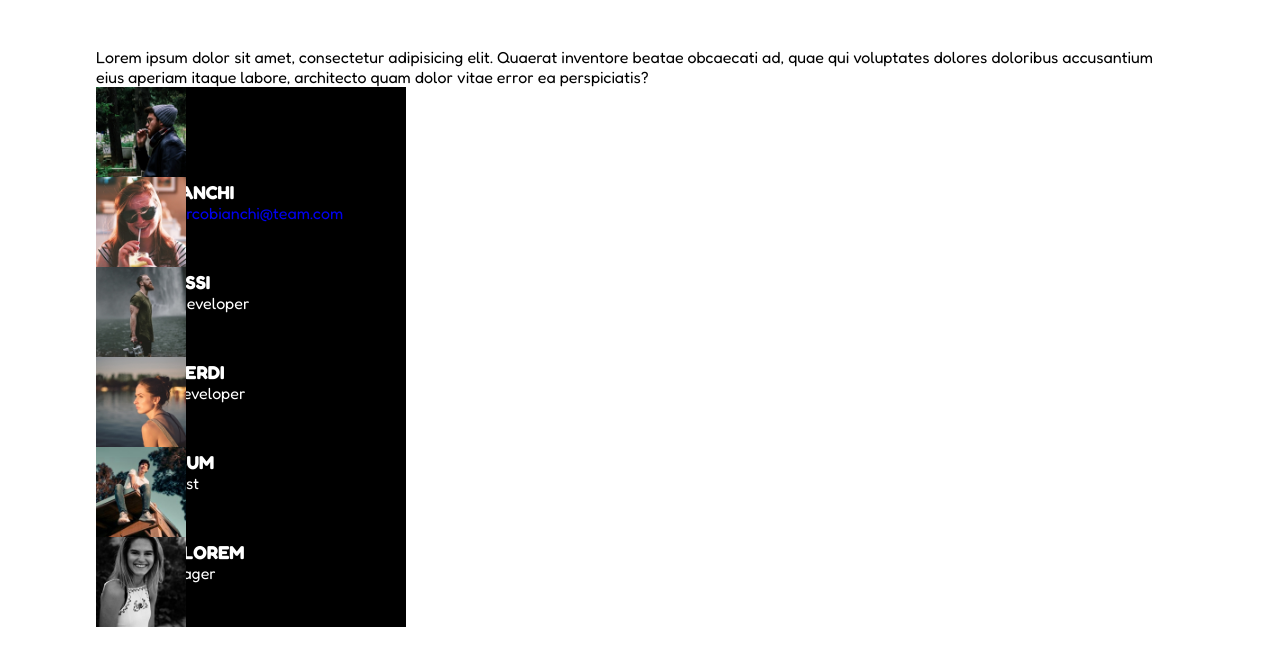
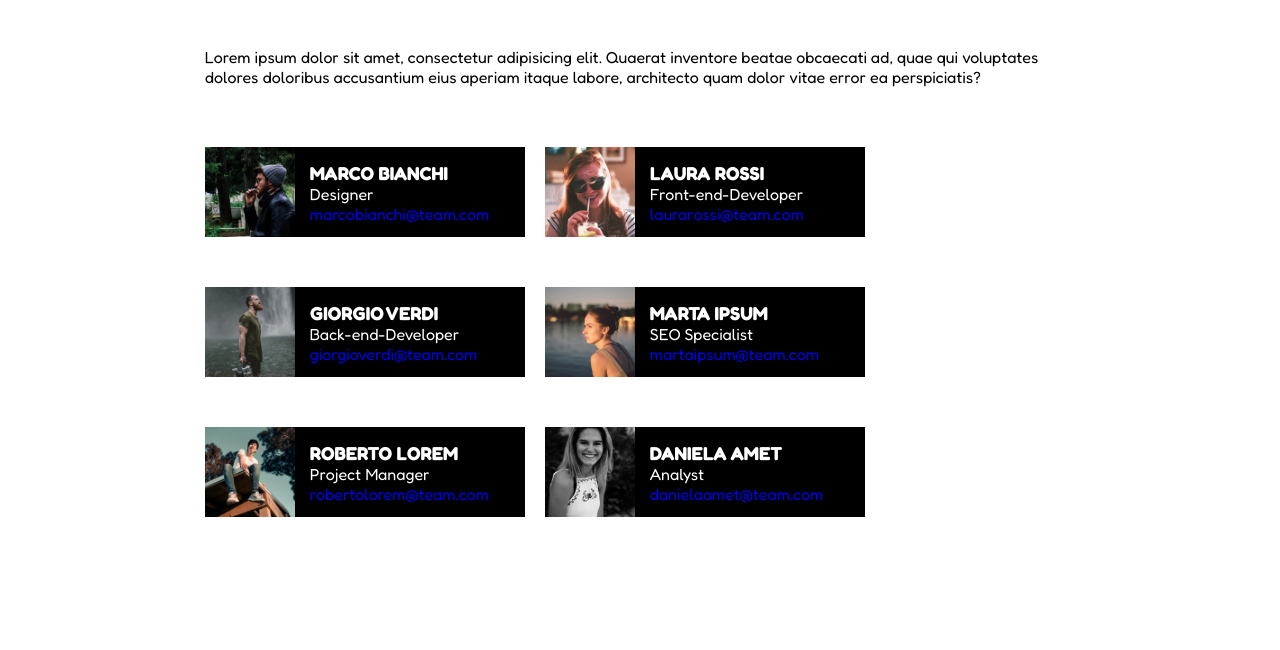
Before and after one commit to EmanueleDiLeo/html-css-float-cards, a plain HTML site: page index.html in a window 1280 px wide. Shown: the part 62-712 px from the top of the page. Drawn offline with Linux system fonts and the light colour scheme.

Commit message:
fine esercizio

```diff
--- a/css/style.css
+++ b/css/style.css
@@ -7,7 +7,7 @@
 
 body{
   font-family: 'Fredoka', sans-serif;
-  width: 85%;
+  width: 68%;
   max-width: 1200px;
   margin: 0 auto;
 }
@@ -21,14 +21,26 @@ h1{
 
 /* ***************************************** MAIN **********************************************************/
 
+p{
+  margin-bottom: 30px;
+}
+
 img{
   width: 90px;
   height: 90px;
+  margin-right: 15px;
+  vertical-align:middle;
+  /* object-fit: cover; */
 }
 
- h3,
+ h3{
+  color:white;
+  margin-top: 15px;
+
+ }
+
  span{
-  color:white
+  color:white;
  }
 
  a{
@@ -41,7 +53,20 @@ img{
  }
 
  .card{
+  display: inline-block;
+  margin: 30px 20px 20px 0px;
   background-color: black;
-  width: 310px;
+  width: 320px;
   height: 90px;
  }
+
+ .clearfix::after{
+  content: "";
+  display: table;
+  clear: both;
+}
+
+ .float-left{
+  float: left;
+  vertical-align:middle;
+}
--- a/index.html
+++ b/index.html
@@ -27,48 +27,95 @@
     </p>
 
     <!-- inizio DIV-MAIN -->
-    <div class="div-main">
+    <div class="div-main clearfix::after">
 
-      <div class="card">
+
+      <div class="card clearfix::after float-left">
+
+        <div class="float-left">
           <img src="img/male1.png" alt="MARCO BIANCHI" title="MARCO BIANCHI">
+        </div>
+
+        <div>
           <h3><strong>MARCO BIANCHI</strong></h3>
           <span>Designer</span>
           <a href="#">marcobianchi@team.com</a>
         </div>
 
-      <div class="card">
+      </div>
+
+
+
+      <div class="card clearfix::after float-left">
+
+        <div class="float-left">
           <img src="img/female1.png" alt="LAURA ROSSI" title="LAURA ROSSI">
+        </div>
+
+        <div>
           <h3><strong>LAURA ROSSI</strong></h3>
           <span>Front-end-Developer</span>
-        <a href="#"></a>
+          <a href="#">laurarossi@team.com</a>
         </div>
 
-      <div class="card">
+      </div>
+
+
+
+      <div class="card clearfix::after float-left">
+
+        <div class="float-left">
           <img src="img/male2.png" alt="GIORGIO VERDI" title="GIORGIO VERDI">
+        </div>
+
+        <div>
           <h3><strong>GIORGIO VERDI</strong></h3>
           <span>Back-end-Developer</span>
-        <a href="#"></a>
+          <a href="#">giorgioverdi@team.com</a>
         </div>
 
-      <div class="card">
+      </div>
+
+      <div class="card float-left">
+
+        <div class="float-left">
           <img src="img/female2.png" alt="MARTA IPSUM" title="MARTA IPSUM">
+        </div>
+
+        <div>
           <h3><strong>MARTA IPSUM</strong></h3>
           <span>SEO Specialist</span>
-        <a href="#"></a>
+          <a href="#">martaipsum@team.com</a>
         </div>
 
-      <div class="card">
+      </div>
+
+      <div class="card float-left">
+
+        <div class="float-left">
           <img src="img/male3.png" alt="ROBERTO LOREM" title="ROBERTO LOREM">
+        </div>
+
+        <div>
           <h3><strong>ROBERTO LOREM</strong></h3>
           <span>Project Manager</span>
-        <a href="#"></a>
+          <a href="#">robertolorem@team.com</a>
         </div>
 
-      <div class="card">
+      </div>
+
+      <div class="card float-left">
+
+        <div class="float-left">
           <img src="img/female3.png" alt="DANIELA AMET" title="DANIELA AMET">
+        </div>
+
+        <div>
           <h3><strong>DANIELA AMET</strong></h3>
           <span>Analyst</span>
-        <a href="#"></a>
+          <a href="#">danielaamet@team.com</a>
+        </div>
+
       </div>
 
     </div>
```
Lines whose indentation alone changed are shown as unchanged.
